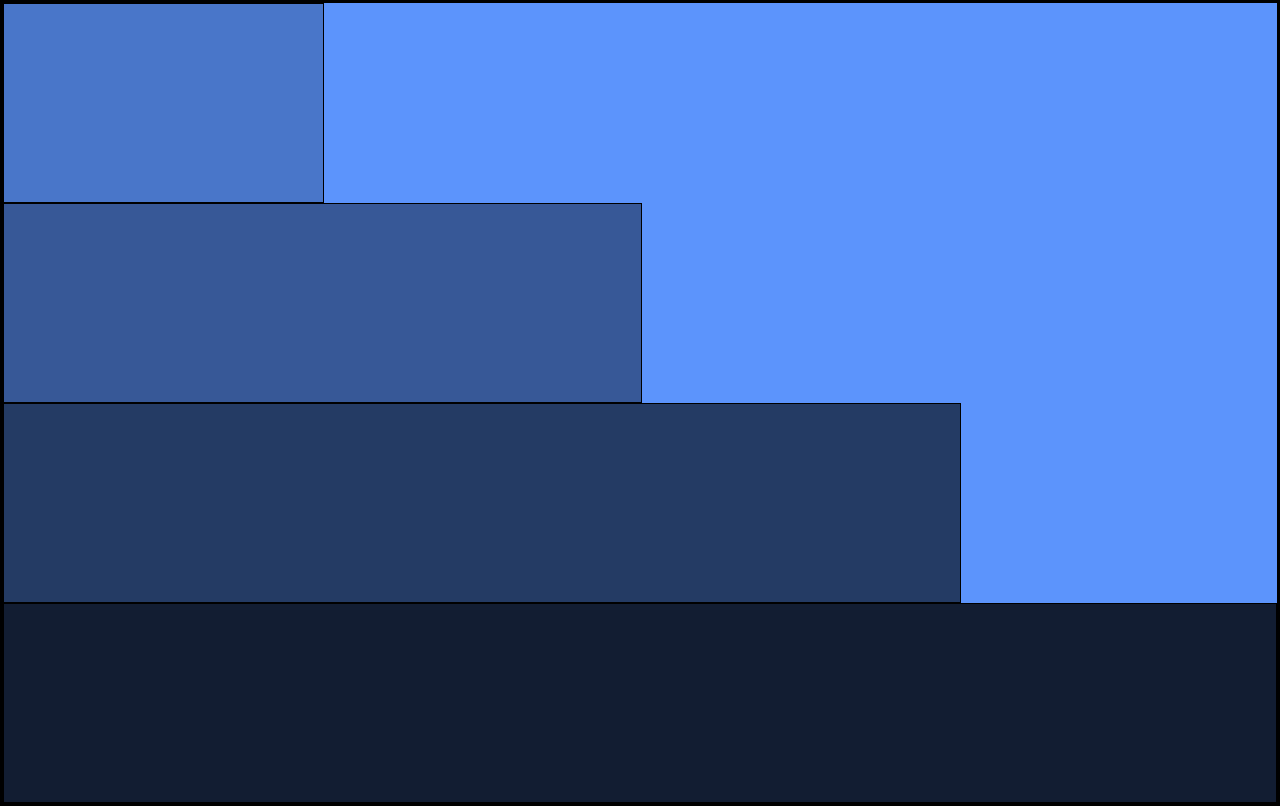
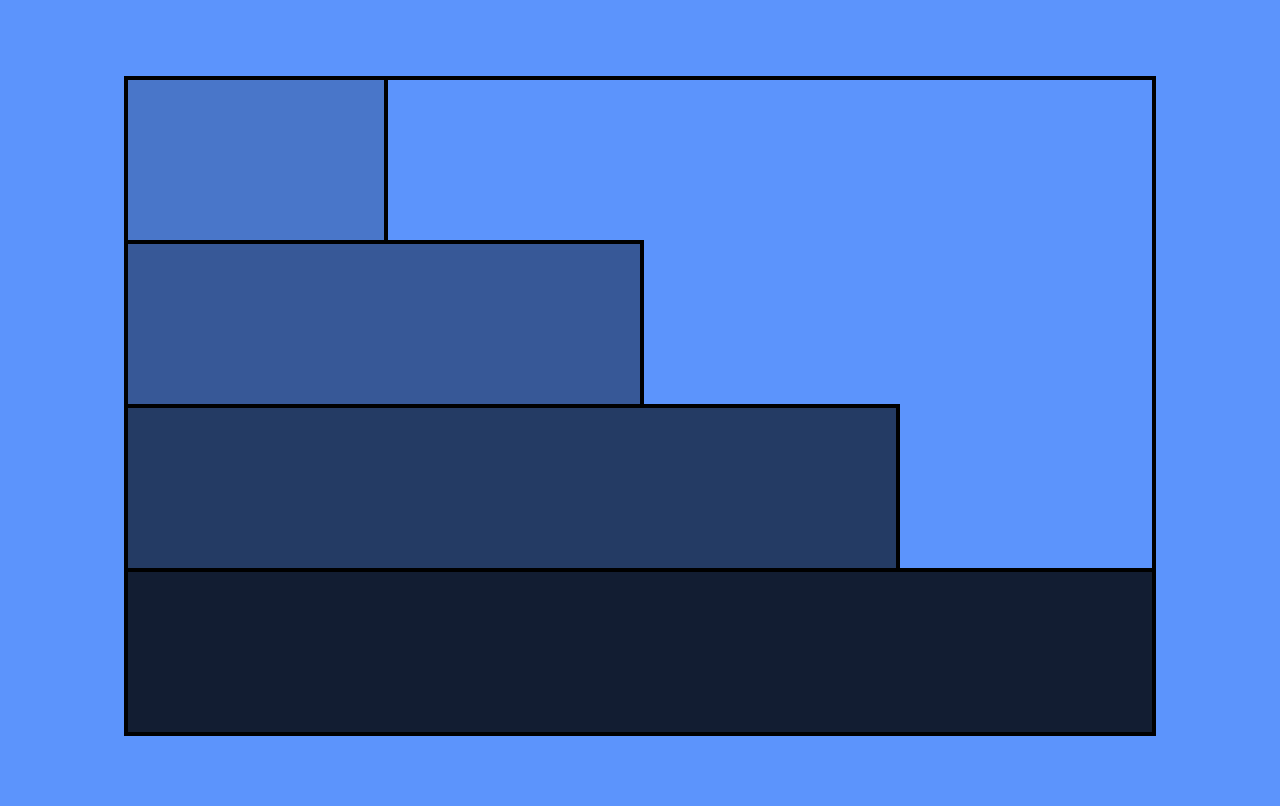
Before and after one commit to Thony-R/DWWM, a plain HTML site: page bars/bars.html in a window 1280 px wide. Drawn offline with Linux system fonts and the light colour scheme.

Commit message:
modif exo

```diff
--- a/bars/bars.html
+++ b/bars/bars.html
@@ -8,9 +8,12 @@
     <meta name="description" content="exo bars">
 </head>
 <body>
-    <div class="one"></div>
-    <div class="deux"></div>
-    <div class="trois"></div>
-    <div class="quatre"></div>
+    <main>
+        <div class="one"></div>
+        <div class="deux"></div>
+        <div class="trois"></div>
+        <div class="quatre"></div>
+    </main>
+
 </body>
 </html>
--- a/bars/css/main.css
+++ b/bars/css/main.css
@@ -1,16 +1,24 @@
 body
 {
     margin :0;
-    max-height: 100vh;
+    min-height: 100vh;
     background-color:#5C94FC;
-    border: 3px solid;
     display: flex;
     flex-direction: column;
+    align-items: center;
+    justify-content: center;
+}
+main
+{
+    width: 80%;
+    height: 80lvh;
+    border: 4px solid;
 }
 div
 {
-    border: 1px solid;
-    height: 25vh;
+    margin: -4px ;
+    border: 4px solid;
+    height: 25%;
 }
 .one
 {
```
